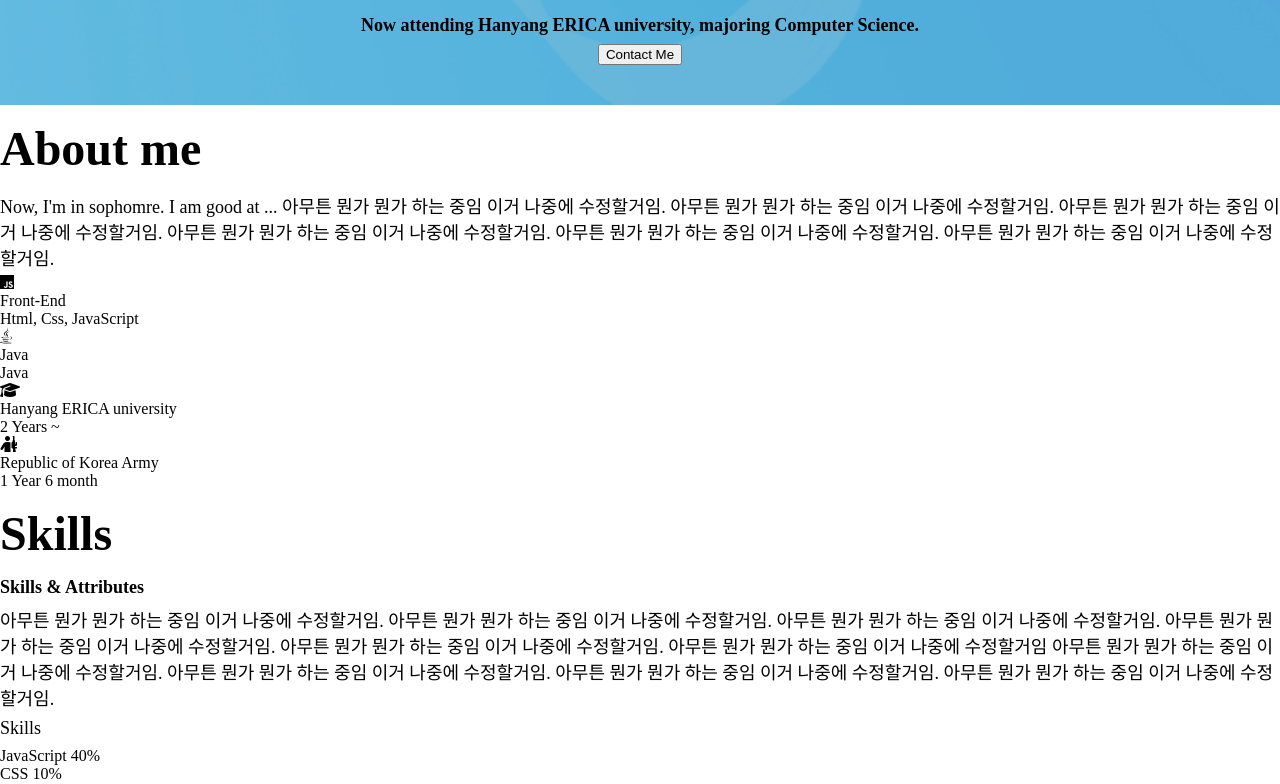
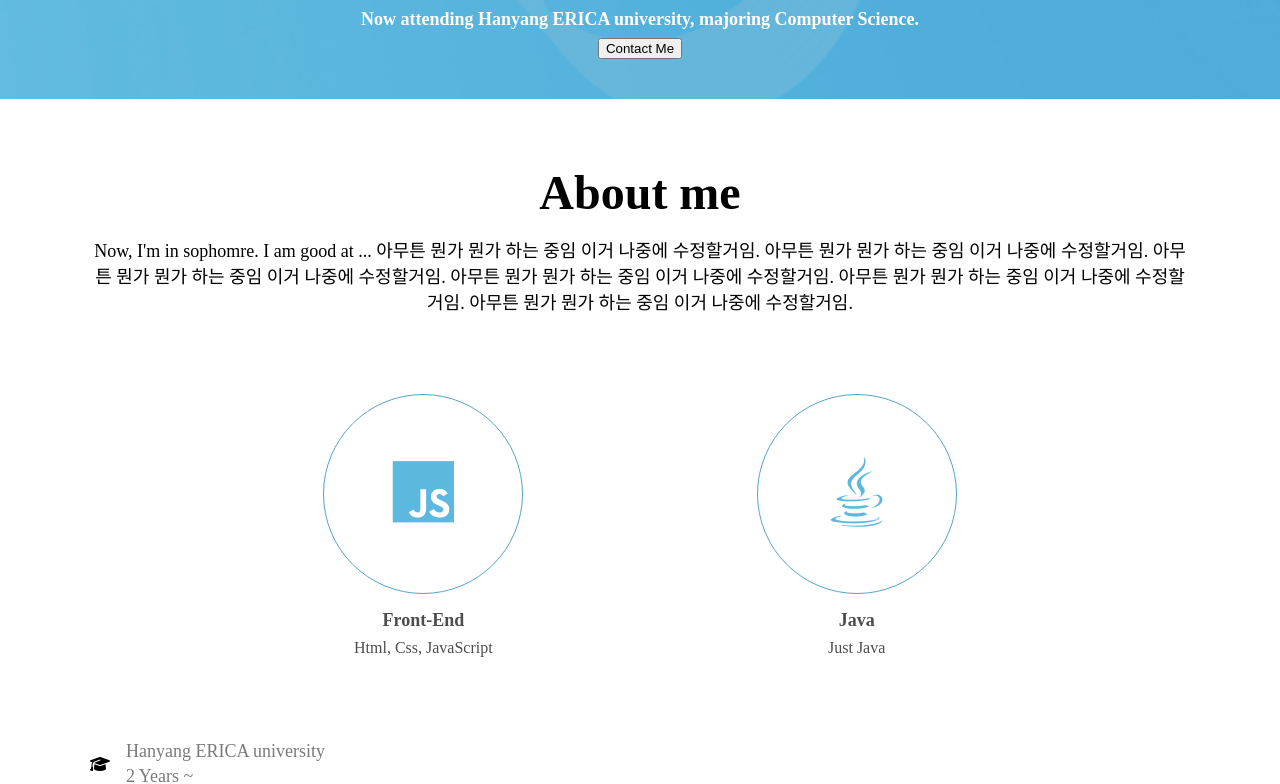
Before and after one commit to johnhuh619/Portfolio, a plain HTML site: page index.html in a window 1280 px wide. Shown: the part 495-1279 px from the top of the page. Drawn offline with Linux system fonts and the light colour scheme; a script that the page names is missing.

Commit message:
About CSS complete

```diff
--- a/index.html
+++ b/index.html
@@ -30,6 +30,7 @@
     />
 
     <link rel="stylesheet" href="style.css">
+    <!-- 이녀석을 통해 External Css 파일을 사용한다. -->
     <script src="main.js" defer></script>
 </head>
 <body>
@@ -39,7 +40,6 @@
             <img calss = "img_1" src="image/favicon_black.png" alt="My Image" height="20" width="20">
             <a href="#">Jaewon</a>
         </div>
-        <div class="navbar_menu">
         <ul class="navbar_menu">
             <li class="navbar_menu_item active">Home</li>
             <li class="navbar_menu_item">About</li>
@@ -48,21 +48,28 @@
             <li class="navbar_menu_item">Testimonials</li>
             <li class="navbar_menu_item">Contact</li>
         </ul>
-        </div>
+        <!-- Toggle button -->
+        <button class="navbar__toggle-btn">
+            <i class="fas fa-bars"></i>
+        </button>
     </nav>
     <!-- Home -->
     <section id="home">
+        <div class="home_container">
             <img
             src="image/pfofile_image.jpg"
             alt="My pfofile_image"
             class="home_avatar"
             />
-        <h1 id="home_title">Hello, I'm Aspirant.<br/> Aiming Software Engineer</h1>
-        <h2 id="home_description">Now attending Hanyang ERICA university, majoring Computer Science.</h2>
+            <h1 class = "home_title">Hello, I'm Aspirant.<br/> Aiming Software Engineer</h1>
+            <h2 class = "home_description">
+                Now attending Hanyang ERICA university, majoring Computer Science.
+            </h2>
             <button class="home_contact">Contact Me</button>
+        </div>
     </section>
     <!-- About -->
-    <section id="about">
+    <section id="about" class="section">
         <h1>About me</h1>
         <p>Now, I'm in sophomre. I am good at ...
             아무튼 뭔가 뭔가 하는 중임 이거 나중에 수정할거임.
@@ -77,32 +84,34 @@
                 <div class="major_icon">
                     <i class="fa-brands fa-js"></i>
                 </div>
-                <div class="major_title">Front-End</div>
-                <div class="major_discription"> Html, Css, JavaScript</div>
+                <h2 class="major_title">Front-End</h2>
+                <div class="major_description"> Html, Css, JavaScript</div>
             </div>
             <div class="major">
-                <div clss="major_icon">
+                <div class="major_icon">
                     <i class="fa-brands fa-java"></i>
                 </div>
-                <div class="major_icon"></div>
-                <div class="major_title">Java</div>
-                <div class="major_discription">Java</div>
+                <h2 class="major_title">Java</h2>
+                <div class="major_description">Just Java</div>
             </div>
         </div>
         <div class="about_jobs">
             <div class="job">
-                <div class="job_icon">
+
                 <i class="fa-solid fa-graduation-cap"></i>
+
+                <div class="job_description">
+                    <p class="job_name">Hanyang ERICA university</p>
+                    <p class="job_period">2 Years ~</p>
                 </div>
-                <div class="job_name">Hanyang ERICA university</div>
-                <div class="job_period">2 Years ~</div>
             </div>
             <div class="job">
-                <div class="job_icon">
+
                 <i class="fa-solid fa-person-rifle"></i>
+                <div class="job_description">
+                    <p class="job_name">Republic of Korea Army</p>
+                    <p class="job_period">1 Year 6 month</p>
                 </div>
-                <div class="job_name">Republic of Korea Army</div>
-                <div class="job_period">1 Year 6 month</div>
             </div>
         </div>
     </section>
--- a/style.css
+++ b/style.css
@@ -9,7 +9,7 @@
     --color-dark-grey: #4d4d4d;
     --color-grey: #616161;
     --color-light-frey: #7c7979;
-    --color-yellow: #fff7d1;
+    --color-yellow: #ffe4b5;
     --color-deep_yellow: #FFF156;
     --color-black: #000000;
     /*Font size  */
@@ -24,6 +24,8 @@
     --weight-reaular: 400;
     /* Size */
     --size-border-radius: 4px;
+    /* Animation Duriation */
+    --animation-duration: 300ms;
 }
 
 /* Universal tags */
@@ -76,7 +78,8 @@ li {
     color: var(--color-white);
 }
 .img_1{
-    filter:invert(100%);
+    color: var(--color-white);
+    padding: 8px 12px;
 }
 .navbar_menu{
     display: flex;
@@ -84,20 +87,29 @@ li {
 .navbar_logo{
     font-size: var(--font-medium);
     font-weight: var(--weight-semi-bold);
+    color: white;
 }
 .navbar_menu_item{
     padding: 8px 12px;
-    margin: 03px;
+    margin: 0 3px;
     cursor: pointer;
     border-radius: var(--size-border-radius);
 }
 
 .navbar_menu_item.active{
     border: 1px solid var(--color-white);
-
 }
 .navbar_menu_item:hover{
     background-color: var(--color-dark-blue);
+}
+
+.navbar__toggle-btn {
+    position: absolute;
+    top: 24px;
+    right: 32px;
+    font-size: 24px;
+    color: var(--color-white);
+    display: none;
 }
 
 /* Home */
@@ -106,15 +118,75 @@ li {
     padding: 40px;
     text-align: center;
 }
+
 .home_avatar {
     width: 250px;
     height: 250px;
     border-radius: 50%;
-    border: 2px solid var(--color-white);
+    border: 2px solid var(--color-light-white);
 }
 
-.home_title,.home_description{
-    color: var(--color-deep_yellow);
+
+.home_title,
+.home_description {
+    color: var(--color-white);
+}
+/* Section common */
+
+.section {
+    padding :50px;
+    text-align: center;
+    max-width: 1200px; /*1000~1200 컴퓨터 화면 편안*/
+    margin: auto;
+}
+
+/* About */
+.about_majors {
+    display: flex;
+    justify-content: space-evenly;
+    margin: 80px 0;
+}
+
+.major_icon {
+    width: 200px;
+    height: 200px;
+    line-height: 200px; /*width와 height과 동일하게 설정하면 가운데로 온다.*/
+    font-size: 70px;
+    margin: auto;
+    border: 1px solid var(--color-dark-blue);
+    color: var(--color-blue);
+    border-radius: 50%;
+    margin-bottom:16px;
 
 }
-/* Section common */
+
+.major_icon i{
+    transition: all var(--animation-duration) ease;
+}
+.major_icon:hover i{
+    color: var(--color-yellow);
+    transform: scale(1.2);
+}
+.major_title,
+.major_description{
+    color: var(--color-dark-grey);
+}
+
+.major_description{
+    font-size: var(--font-small);
+}
+
+.job{
+    display: flex;
+    align-items: center;
+}
+
+.job_name,
+.job_period{
+    color: var(--color-light-frey);
+}
+
+.job_description{
+    margin: 0 16px;
+    text-align: left;
+}
```
Lines whose indentation alone changed are shown as unchanged.
